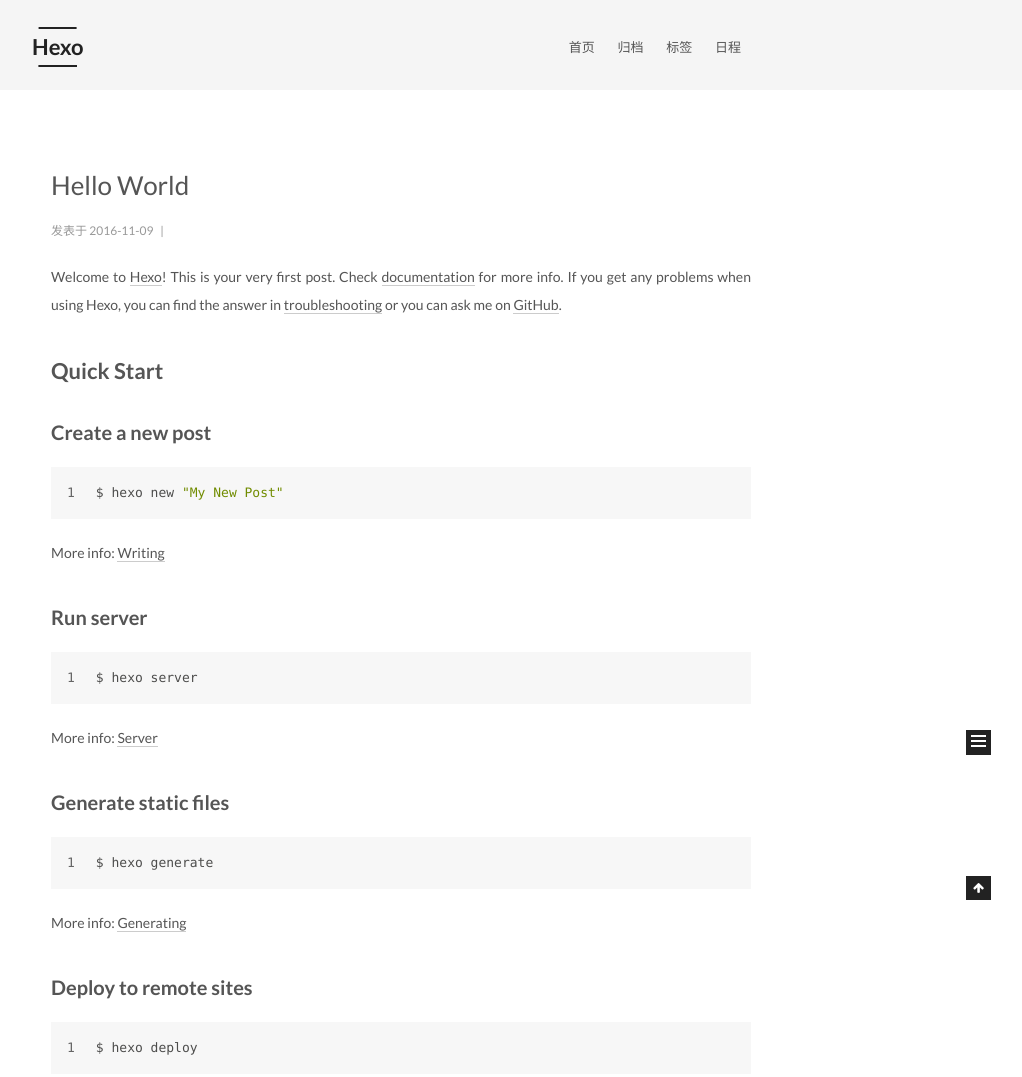
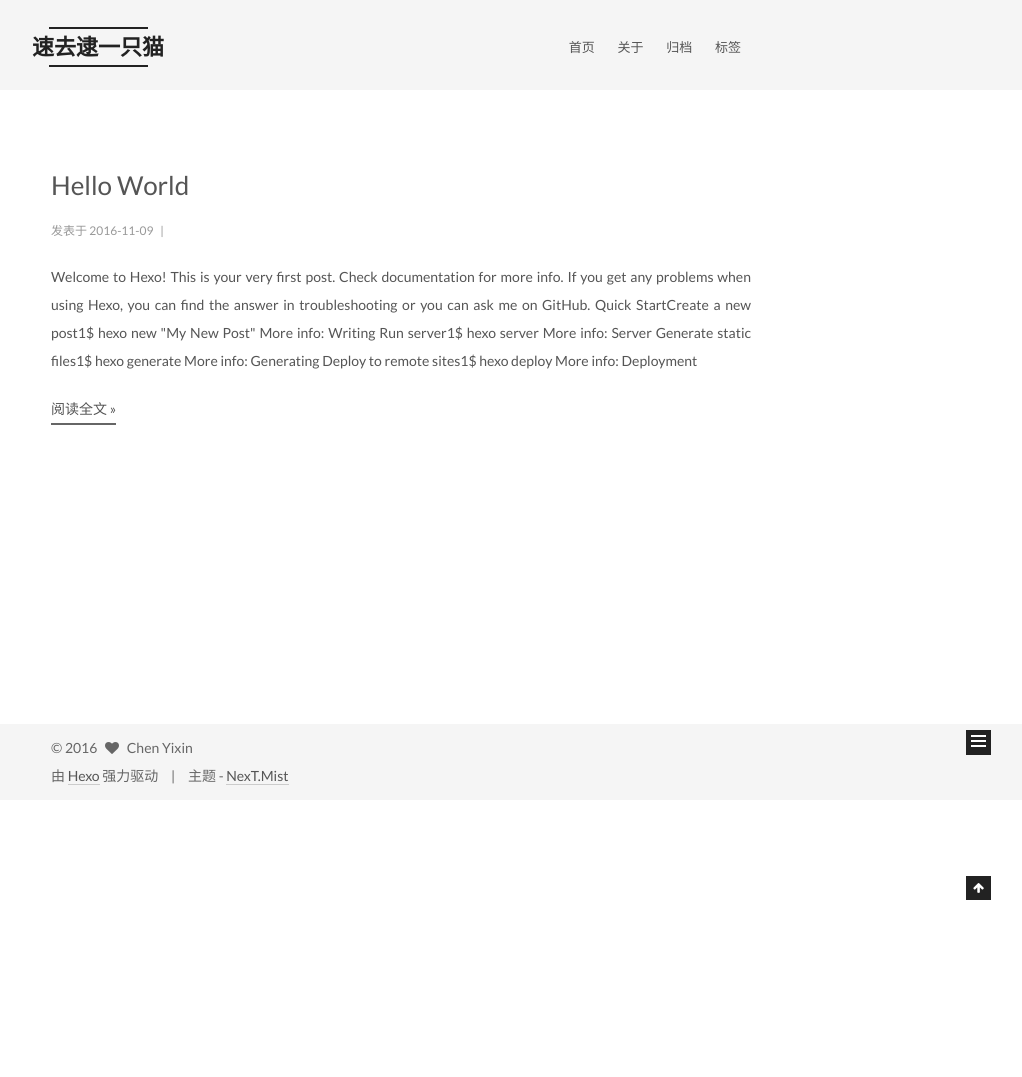
Before and after one commit to CChenYixin/CChenYixin.github.io, a plain HTML site: page index.html in a window 1280 px wide. Shown: the top 1077 px of the page, without its empty margins (239-1261 px from the left). After the commit the page ends 800 px from the top, so only its background shows below. Drawn offline with Linux system fonts and the light colour scheme; a script that the page names is missing.

Commit message:
Site updated: 2016-11-09 15:37:28

```diff
--- a/css/main.css
+++ b/css/main.css
@@ -1563,7 +1563,7 @@ pre .javascript .function {
   width: 4px;
   height: 4px;
   border-radius: 50%;
-  background: #0bc6b4;
+  background: #d2ff70;
 }
 .links-of-blogroll {
   font-size: 13px;
--- a/index.html
+++ b/index.html
@@ -70,7 +70,7 @@
 <link href="/css/main.css?v=5.0.2" rel="stylesheet" type="text/css" />
 
 
-  <meta name="keywords" content="Hexo, NexT" />
+  <meta name="keywords" content="chenyixin,速去逮一只猫,前端" />
 
 
 
@@ -86,12 +86,15 @@
 
 
 
+<meta name="description" content="互联网 | 前端 | 宅 | 动漫 | 健身">
 <meta property="og:type" content="website">
-<meta property="og:title" content="Hexo">
+<meta property="og:title" content="速去逮一只猫">
 <meta property="og:url" content="http://yoursite.com/index.html">
-<meta property="og:site_name" content="Hexo">
+<meta property="og:site_name" content="速去逮一只猫">
+<meta property="og:description" content="互联网 | 前端 | 宅 | 动漫 | 健身">
 <meta name="twitter:card" content="summary">
-<meta name="twitter:title" content="Hexo">
+<meta name="twitter:title" content="速去逮一只猫">
+<meta name="twitter:description" content="互联网 | 前端 | 宅 | 动漫 | 健身">
 
 
 
@@ -115,7 +118,7 @@
   <link rel="canonical" href="http://yoursite.com/"/>
 
 
-  <title> Hexo </title>
+  <title> 速去逮一只猫 </title>
 </head>
 
 <body itemscope itemtype="//schema.org/WebPage" lang="zh-Hans">
@@ -158,11 +161,11 @@
   <div class="custom-logo-site-title">
     <a href="/"  class="brand" rel="start">
       <span class="logo-line-before"><i></i></span>
-      <span class="site-title">Hexo</span>
+      <span class="site-title">速去逮一只猫</span>
       <span class="logo-line-after"><i></i></span>
     </a>
   </div>
-  <p class="site-subtitle"></p>
+  <p class="site-subtitle">办法总比困难多。</p>
 </div>
 
 <div class="site-nav-toggle">
@@ -188,6 +191,14 @@
         </li>
 
 
+        <li class="menu-item menu-item-about">
+          <a href="/about" rel="section">
+
+            关于
+          </a>
+        </li>
+
+
         <li class="menu-item menu-item-archives">
           <a href="/archives" rel="section">
 
@@ -200,14 +211,6 @@
           <a href="/tags" rel="section">
 
             标签
-          </a>
-        </li>
-
-
-        <li class="menu-item menu-item-schedule">
-          <a href="/schedule" rel="section">
-
-            日程
           </a>
         </li>
 
@@ -301,17 +304,23 @@
 
 
 
-            <p>Welcome to <a href="https://hexo.io/" target="_blank" rel="external">Hexo</a>! This is your very first post. Check <a href="https://hexo.io/docs/" target="_blank" rel="external">documentation</a> for more info. If you get any problems when using Hexo, you can find the answer in <a href="https://hexo.io/docs/troubleshooting.html" target="_blank" rel="external">troubleshooting</a> or you can ask me on <a href="https://github.com/hexojs/hexo/issues" target="_blank" rel="external">GitHub</a>.</p>
-<h2 id="Quick-Start"><a href="#Quick-Start" class="headerlink" title="Quick Start"></a>Quick Start</h2><h3 id="Create-a-new-post"><a href="#Create-a-new-post" class="headerlink" title="Create a new post"></a>Create a new post</h3><figure class="highlight bash"><table><tr><td class="gutter"><pre><div class="line">1</div></pre></td><td class="code"><pre><div class="line">$ hexo new <span class="string">"My New Post"</span></div></pre></td></tr></table></figure>
-<p>More info: <a href="https://hexo.io/docs/writing.html" target="_blank" rel="external">Writing</a></p>
-<h3 id="Run-server"><a href="#Run-server" class="headerlink" title="Run server"></a>Run server</h3><figure class="highlight bash"><table><tr><td class="gutter"><pre><div class="line">1</div></pre></td><td class="code"><pre><div class="line">$ hexo server</div></pre></td></tr></table></figure>
-<p>More info: <a href="https://hexo.io/docs/server.html" target="_blank" rel="external">Server</a></p>
-<h3 id="Generate-static-files"><a href="#Generate-static-files" class="headerlink" title="Generate static files"></a>Generate static files</h3><figure class="highlight bash"><table><tr><td class="gutter"><pre><div class="line">1</div></pre></td><td class="code"><pre><div class="line">$ hexo generate</div></pre></td></tr></table></figure>
-<p>More info: <a href="https://hexo.io/docs/generating.html" target="_blank" rel="external">Generating</a></p>
-<h3 id="Deploy-to-remote-sites"><a href="#Deploy-to-remote-sites" class="headerlink" title="Deploy to remote sites"></a>Deploy to remote sites</h3><figure class="highlight bash"><table><tr><td class="gutter"><pre><div class="line">1</div></pre></td><td class="code"><pre><div class="line">$ hexo deploy</div></pre></td></tr></table></figure>
-<p>More info: <a href="https://hexo.io/docs/deployment.html" target="_blank" rel="external">Deployment</a></p>
+          Welcome to Hexo! This is your very first post. Check documentation for more info. If you get any problems when using Hexo, you can find the answer in troubleshooting or you can ask me on GitHub.
+Quick StartCreate a new post1$ hexo new "My New Post"
+More info: Writing
+Run server1$ hexo server
+More info: Server
+Generate static files1$ hexo generate
+More info: Generating
+Deploy to remote sites1$ hexo deploy
+More info: Deployment
 
 
+
+          <div class="post-more-link text-center">
+            <a class="btn" href="/2016/11/09/hello-world/#more" rel="contents">
+              阅读全文 &raquo;
+            </a>
+          </div>
 
 
     </div>
@@ -374,7 +383,7 @@
                src="/images/avatar.jpg"
                alt="Chen Yixin" />
           <p class="site-author-name" itemprop="name">Chen Yixin</p>
-          <p class="site-description motion-element" itemprop="description"></p>
+          <p class="site-description motion-element" itemprop="description">互联网 | 前端 | 宅 | 动漫 | 健身</p>
         </div>
         <nav class="site-state motion-element">
           <div class="site-state-item site-state-posts">
@@ -453,7 +462,7 @@
       <div class="footer-inner">
         <div class="copyright" >
 
-  &copy;  2011 -
+  &copy;
   <span itemprop="copyrightYear">2016</span>
   <span class="with-love">
     <i class="fa fa-heart"></i>
```
Also changed, not shown: 2016/11/09/hello-world/index.html (+15 -15 lines), archives/2016/11/index.html (+20 -17 lines), archives/2016/index.html (+20 -17 lines), archives/index.html (+20 -17 lines).
